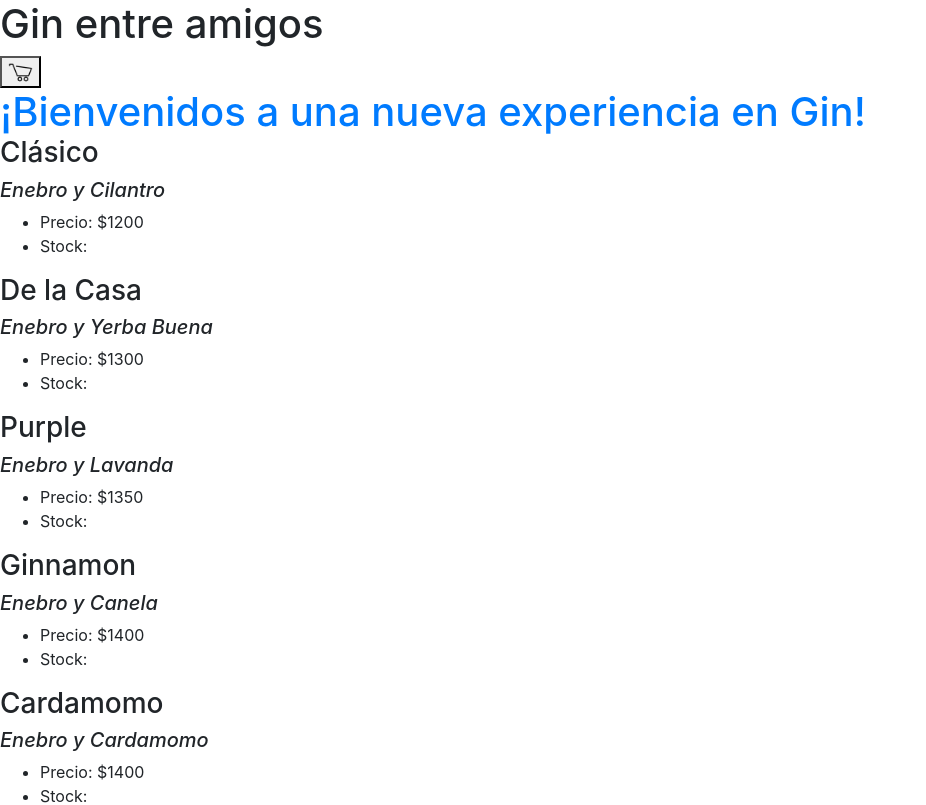
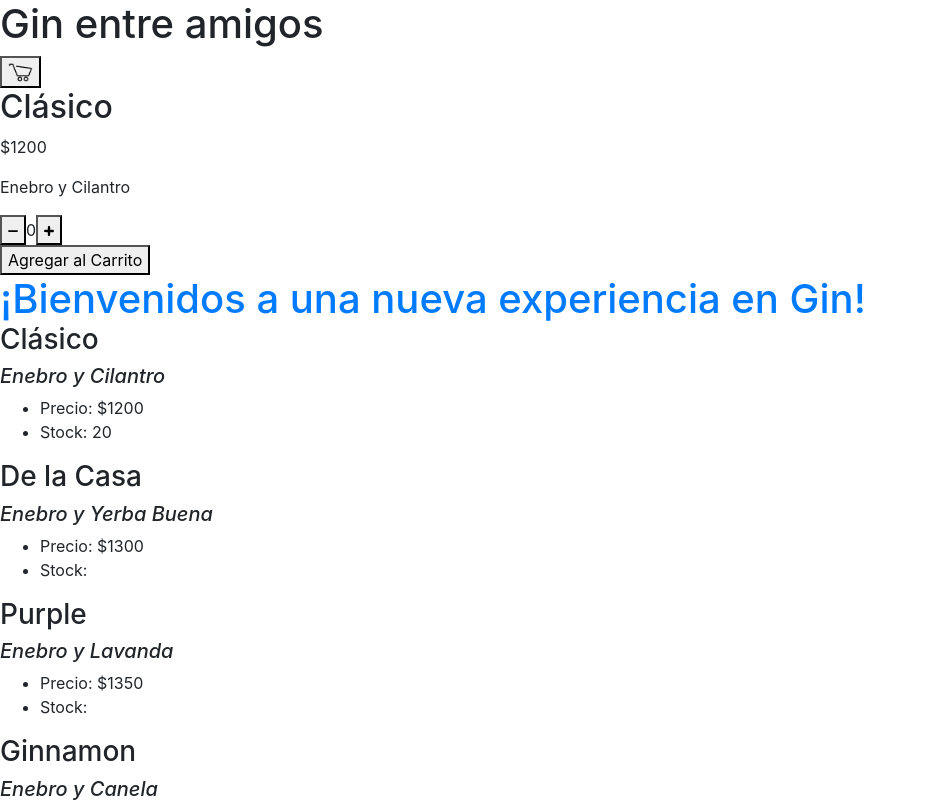
Before and after one commit to fedelazarte/react_js, a React (Create React App) app: page / in a window 1280 px wide. Shown: the top 805 px of the page, without its empty margins (0-926 px from the left). Built offline with nearby package versions, Linux system fonts and the light colour scheme.

Commit message:
Entregable 7

```diff
--- a/src/App.jsx
+++ b/src/App.jsx
@@ -1,6 +1,7 @@
 import 'bootstrap/dist/css/bootstrap.min.css';
 import ItemCount from './components/ItemCount';
 import NavbarComponent from './components/navbar/';
+import ItemDetailContainer from './containers/ItemDetailContainer';
 import ItemListContainer from './containers/ItemListContainer';
 
 
@@ -10,8 +11,10 @@ function App() {
   return (
    <>
    <NavbarComponent/>
+   <ItemDetailContainer/>
    <ItemListContainer greeting={"¡Bienvenidos a una nueva experiencia en Gin!"}/>
    <ItemCount/>
+
 
 
 
--- a/src/components/ItemCount.jsx
+++ b/src/components/ItemCount.jsx
@@ -6,7 +6,7 @@ import React, {useState} from 'react';
 const ItemCount = () => {
     const [carrito, setCarrito] = useState(0);
     const min = 0;
-    const max = 10;
+    const max = 20;
   return (
    <>
    <button onClick={() =>{
--- /dev/null
+++ b/src/components/ItemDetail.jsx
@@ -0,0 +1,27 @@
+import React, { useState } from 'react'
+import ItemCount from './ItemCount'
+
+const ItemDetail = ({product}) => {
+
+    const [qty, setQty] = useState(1)
+
+    return (
+     <>
+            <div className='itemDetail__info'>
+                <div className='itemDetail__description'>
+                    <h2>{product.title}</h2>
+                    <p className='itemDetail__price'>{product.price}</p>
+                    <p className='itemDetail__descriptionItem'>{product.description}</p>
+                </div>
+                <div className='itemDetail__options'>
+                    <div className='itemDetail__stock'>
+                        <div className='itemDetail__stockSelect'>
+                            <ItemCount/>
+                        </div>
+                    </div>
+                </div>
+            </div>
+            </>)}
+
+
+export default ItemDetail
--- /dev/null
+++ b/src/containers/ItemDetailContainer.jsx
@@ -0,0 +1,43 @@
+import React, { useEffect, useState } from 'react'
+import ItemDetail from '../components/ItemDetail'
+
+
+const getItems = () => {
+    return new Promise((resolve, reject) => {
+        resolve({
+              id:"1"
+            , title:"Clásico"
+            , description:"Enebro y Cilantro"
+            , price:"$1200"
+            , image:"./containers/botella.jpg"
+            , stock:"20"
+            , supplier:"Entre Amigos"
+            , points:"4.5"
+        })
+    })
+}
+
+const ItemDetailContainer = () => {
+
+    const [product, setProduct] = useState({})
+
+    useEffect(() => {
+
+        setTimeout(() => {
+            getItems()
+            .then(result => setProduct(result))
+        }, 2000);
+
+        return () => {
+        }
+
+    }, [])
+
+    return (
+        <div>
+           <ItemDetail product={product}/>
+        </div>
+    )
+}
+
+export default ItemDetailContainer
--- a/src/containers/mocks/productList.jsx
+++ b/src/containers/mocks/productList.jsx
@@ -1,4 +1,4 @@
-const products = [{id:"1", title:"Clásico", description:"Enebro y Cilantro", price:"$1200"}
+const products = [{id:"1", title:"Clásico", description:"Enebro y Cilantro", price:"$1200", stock:"20", supplier:"Entre Amigos", points:"4.5"}
 ,{id:"2", title:"De la Casa", description:"Enebro y Yerba Buena", price:"$1300"}
 ,{id:"3", title:"Purple", description:"Enebro y Lavanda", price: "$1350"}
 ,{id:"4", title:"Ginnamon", description:"Enebro y Canela", price:"$1400"}
```
Also changed, not shown: src/containers/botella.jpg (added), 1 other file (tests, documents, lock files or other folders).
